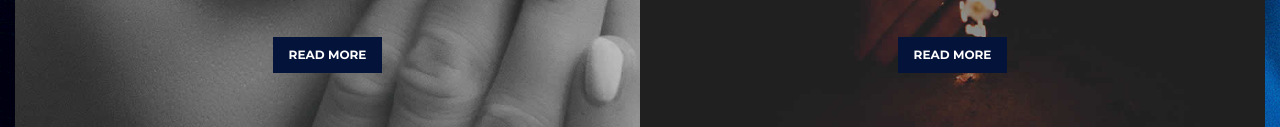
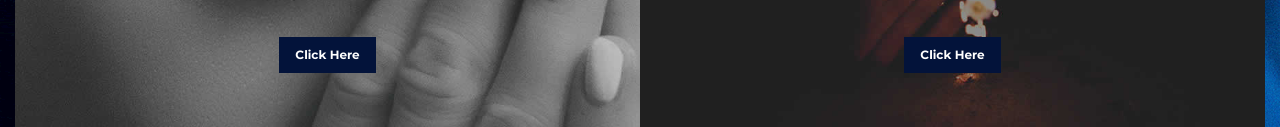
Before and after one commit to bezawadaarunbabu/sena, a plain HTML site: page index.html in a window 1280 px wide. Shown: the part 425-552 px from the top of the page. Drawn offline with nearby package versions, Linux system fonts and the light colour scheme.

Commit message:
Update index.html

```diff
--- a/index.html
+++ b/index.html
@@ -99,7 +99,7 @@
                         <hr />
                         <h2>JHBIJskjsdknljks
                             dlamlkjmj,mlxzol</h2>
-                        <a href="article.html" class="btn">READ MORE</a>
+                        <a href="www.youtube.com" class="btn">Click Here</a>
                     </div>
                 </div>
             </div>
@@ -110,7 +110,7 @@
                         <p>IJBNOIjoijnmsaeoipki</p>
                         <hr />
                         <h2>dfyfpom;l,;,drt[p,';.,'ftg'[;.</h2>
-                        <a href="article.html" class="btn">READ MORE</a>
+                        <a href="article.html" class="btn">Click Here</a>
                     </div>
                 </div>
             </div>
```
